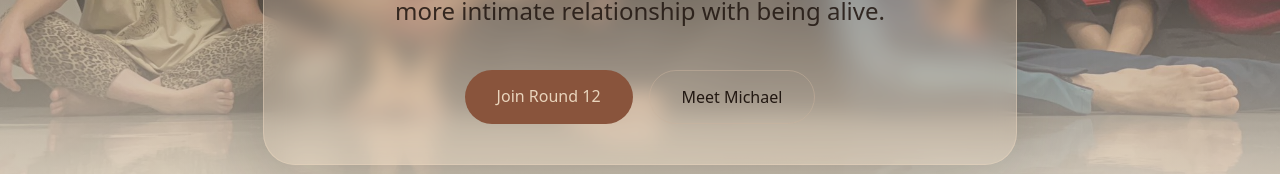
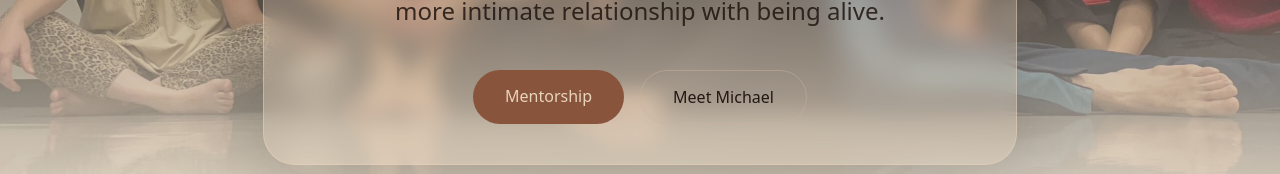
Before and after one commit to cameronmurdock/artoflivingci, a Next.js app: page / in a window 1280 px wide. Shown: the part 547-721 px from the top of the page. Built offline with nearby package versions, Linux system fonts and the light colour scheme; a web font is replaced by a local one.

Commit message:
Point homepage CTA to mentorship

```diff
--- a/src/app/page.tsx
+++ b/src/app/page.tsx
@@ -69,10 +69,10 @@ export default function Home() {
               style={{ animationDelay: "0.3s" }}
             >
               <Link
-                href="/events/art-of-living-round-12"
+                href="/mentor"
                 className="rounded-full bg-warm px-8 py-3.5 font-medium text-background transition-colors hover:bg-warm-light"
               >
-                Join Round 12
+                Mentorship
               </Link>
               <Link
                 href="/about"
```
